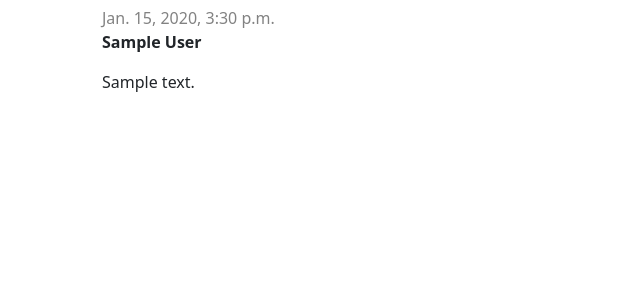
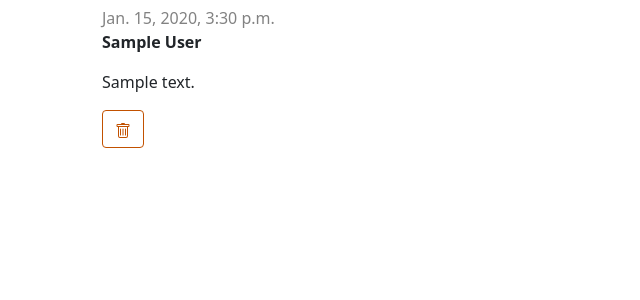
Before and after one commit to Akshara2820/First-Blog, a Django app: page /post/1/ in a window 1280 px wide. Shown: the part 301-601 px from the top of the page, without its empty margins (0-640 px from the left). Run offline with Django 3.2, Linux system fonts and the light colour scheme; tables that the repository leaves empty hold one stand-in row (values such as "Sample post").

Commit message:
Modified delete button.

```diff
--- a/blog/templates/blog/post_detail.html
+++ b/blog/templates/blog/post_detail.html
@@ -37,6 +37,9 @@
         </div>
         <strong>{{ comment.author}}</strong>
         <p>{{ comment.text|linebreaks }}</p>
+        <a class="btn btn-secondary" href="{% url 'comment_remove' pk=comment.pk %}">
+            {% include './icons/trash.svg' %}
+        </a>
     </div>
     {% endif %}
 {% empty %}
```
Also changed, not shown: blog/templates/blog/icons/trash.svg (added), blog/views.py (line endings or trailing spaces).
